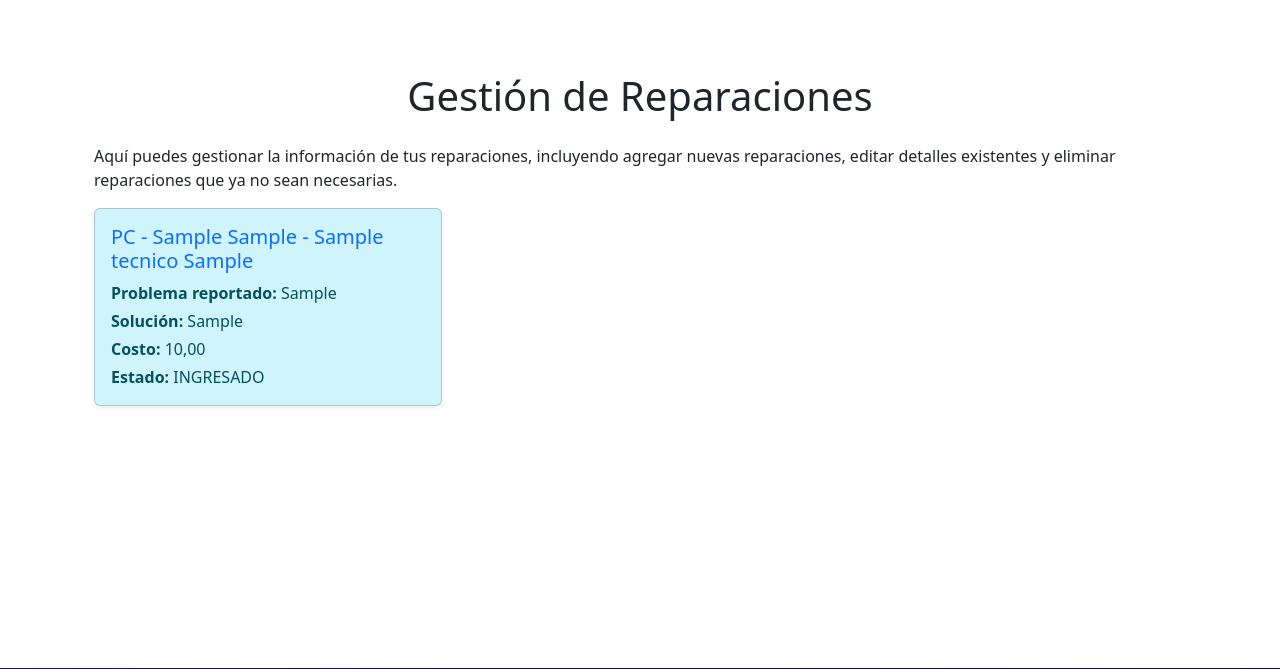
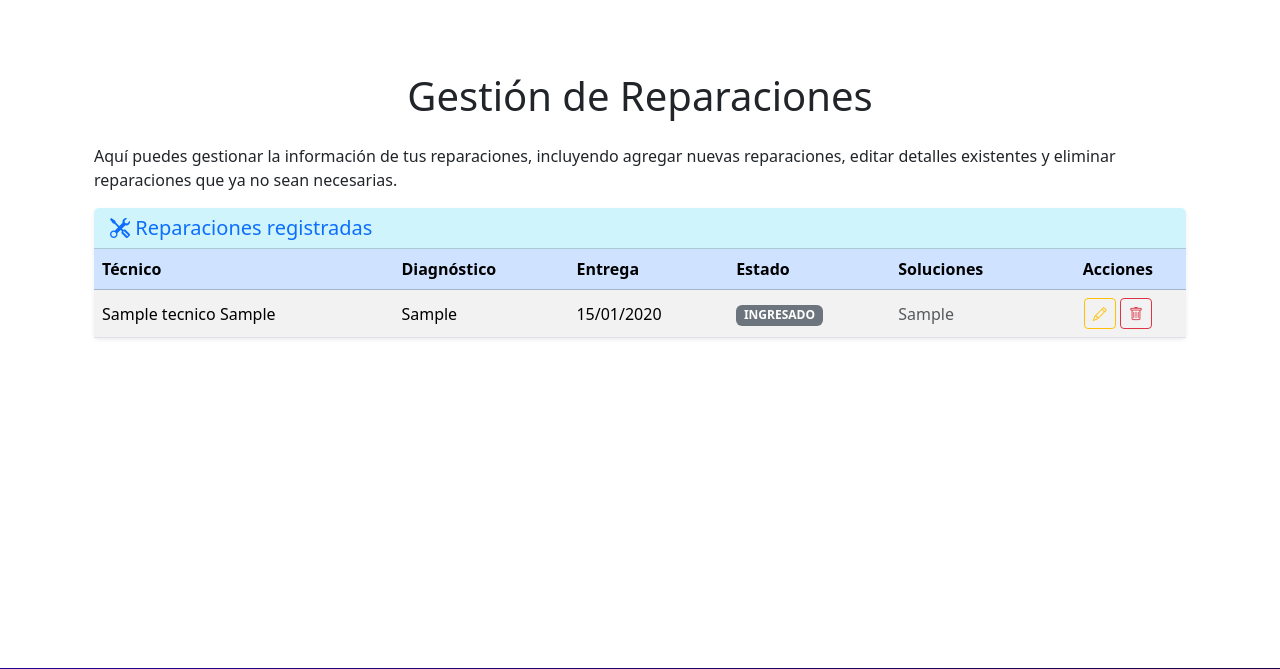
Before and after one commit to CarlosLaboratorio/serviciotecnicofuturepc, a Django app: page /reparaciones/ in a window 1280 px wide. Shown: the part 76-745 px from the top of the page. Run offline with Django 5.2, Linux system fonts and the light colour scheme; tables that the repository leaves empty hold one stand-in row (values such as "Sample post"); some libraries are stand-ins or nearby versions.

Commit message:
edicion de templates

```diff
--- a/ProyectoServisPC/myapp/templates/myapp/clientes.html
+++ b/ProyectoServisPC/myapp/templates/myapp/clientes.html
@@ -45,7 +45,7 @@
                     <button type="submit" class="btn btn-danger btn-sm bi bi-trash3-fill"></button>
                 </form>
 
-            </div>
+                </div>
             </div>
         </div>
         {% empty %}
--- a/ProyectoServisPC/myapp/templates/myapp/reparacion.html
+++ b/ProyectoServisPC/myapp/templates/myapp/reparacion.html
@@ -4,32 +4,141 @@
     <div class="container mt-4" data-aos="fade-down">
     <h1 class="text-center mb-4 animate__animated animate__swing animate__repeat-2">Gestión de Reparaciones</h1>
     <p>Aquí puedes gestionar la información de tus reparaciones, incluyendo agregar nuevas reparaciones, editar detalles existentes y eliminar reparaciones que ya no sean necesarias.</p>
-    <div class="row">
-        {% for reparacion in reparaciones %}
-        <div class="col-md-4 col-sm-6 mb-4" data-aos="fade-down">
-            <div class="card shadow-sm h-100 bg-info-subtle text-info-emphasis">
-                <div class="card-body">
-                    <h5 class="card-title text-primary">
-                        {{ reparacion.equipo }} - {{ reparacion.tecnico }}
-                    </h5>
-                    <p class="card-text mb-1">
-                        <strong>Problema reportado:</strong> {{ reparacion.problema_reportado }}
-                    </p>
-                    <p class="card-text  mb-1">
-                        <strong>Solución:</strong> {{ reparacion.solucion }}
-                    </p>
-                    <p class="card-text  mb-1">
-                        <strong>Costo:</strong> {{ reparacion.costo }}
-                    </p>
-                    <p class="card-text">
-                        <strong>Estado: </strong> {{ reparacion.estado }}
-                    </p>
-                </div>
+        <div class="card shadow-sm border-0">
+
+        <div class="card-header bg-info-subtle">
+            <h5 class="mb-0 text-primary">
+                <i class="bi bi-tools"></i>
+                Reparaciones registradas
+            </h5>
+        </div>
+
+        <div class="card-body p-0">
+
+            <div class="table-responsive">
+
+                <table class="table table-hover table-striped align-middle mb-0">
+
+                    <thead class="table-primary">
+                        <tr>
+                            <th>Técnico</th>
+                            <th>Diagnóstico</th>
+                            <th>Entrega</th>
+                            <th>Estado</th>
+                            <th>Soluciones</th>
+                            <th class="text-center">Acciones</th>
+                        </tr>
+                    </thead>
+
+                    <tbody>
+
+                        {% for reparacion in reparaciones %}
+
+                        <tr>
+
+                            <!-- Tecnico -->
+                            <td>
+                                {{ reparacion.tecnico }}
+                            </td>
+
+                            <!-- Diagnostico -->
+                            <td>
+                                {{ reparacion.diagnostico|default:"Sin diagnostico" }}
+                            </td>
+
+                            <!-- Fecha entrega-->
+                            <td>
+                                {{ reparacion.fecha_entrega|date:"d/m/Y" }}
+                            </td>
+
+                            <!-- Estado -->
+                            <td>
+
+                                {% if reparacion.estado == "ESPERA" %}
+
+                                    <span class="badge text-bg-warning">
+                                        <i class="bi bi-clock"></i>
+                                        En espera
+                                    </span>
+
+                                {% elif reparacion.estado == "REPARANDO" %}
+
+                                    <span class="badge text-bg-primary">
+                                        <i class="bi bi-tools"></i>
+                                        En reparación
+                                    </span>
+
+                                {% elif reparacion.estado == "FINALIZADO" %}
+
+                                    <span class="badge text-bg-success">
+                                        <i class="bi bi-check-circle"></i>
+                                        Finalizado
+                                    </span>
+
+                                {% elif reparacion.estado == "ENTREGADO" %}
+
+                                    <span class="badge text-bg-info">
+                                        <i class="bi bi-check-circle"></i>
+                                        Entregado
+                                    </span>
+
+                                {% else %}
+
+                                    <span class="badge text-bg-secondary">
+                                        {{ reparacion.estado }}
+                                    </span>
+
+                                {% endif %}
+
+                            </td>
+
+                            <!-- Solución -->
+                            <td class="text-muted">
+                                {{ reparacion.solucion|default:"Sin solución" }}
+                            </td>
+
+                            <!-- Acciones -->
+                            <td class="text-center">
+
+                                <a href="#NADAAUN"
+                                class="btn btn-sm btn-outline-warning"
+                                title="Editar reparación">
+                                    <i class="bi bi-pencil"></i>
+                                </a>
+
+                                <a href="#NADAAUN"
+                                class="btn btn-sm btn-outline-danger"
+                                title="Eliminar reparación">
+                                    <i class="bi bi-trash"></i>
+                                </a>
+
+                            </td>
+
+                        </tr>
+
+                        {% empty %}
+
+                        <tr>
+                            <td colspan="7" class="text-center text-muted py-4">
+
+                                <i class="bi bi-info-circle"></i>
+
+                                No hay reparaciones registradas.
+
+                            </td>
+                        </tr>
+
+                        {% endfor %}
+
+                    </tbody>
+
+                </table>
+
             </div>
+
         </div>
-        {% empty %}
-        <p class="text-muted text-center">No hay reparaciones registradas.</p>
-        {% endfor %}
+
+        </div>
     </div>
     </div>
 {% endblock %}
```
Also changed, not shown: ProyectoServisPC/myapp/templates/myapp/equipos.html (+98 -25 lines), ProyectoServisPC/myapp/templates/myapp/tecnicos.html (+8 -0 lines).
